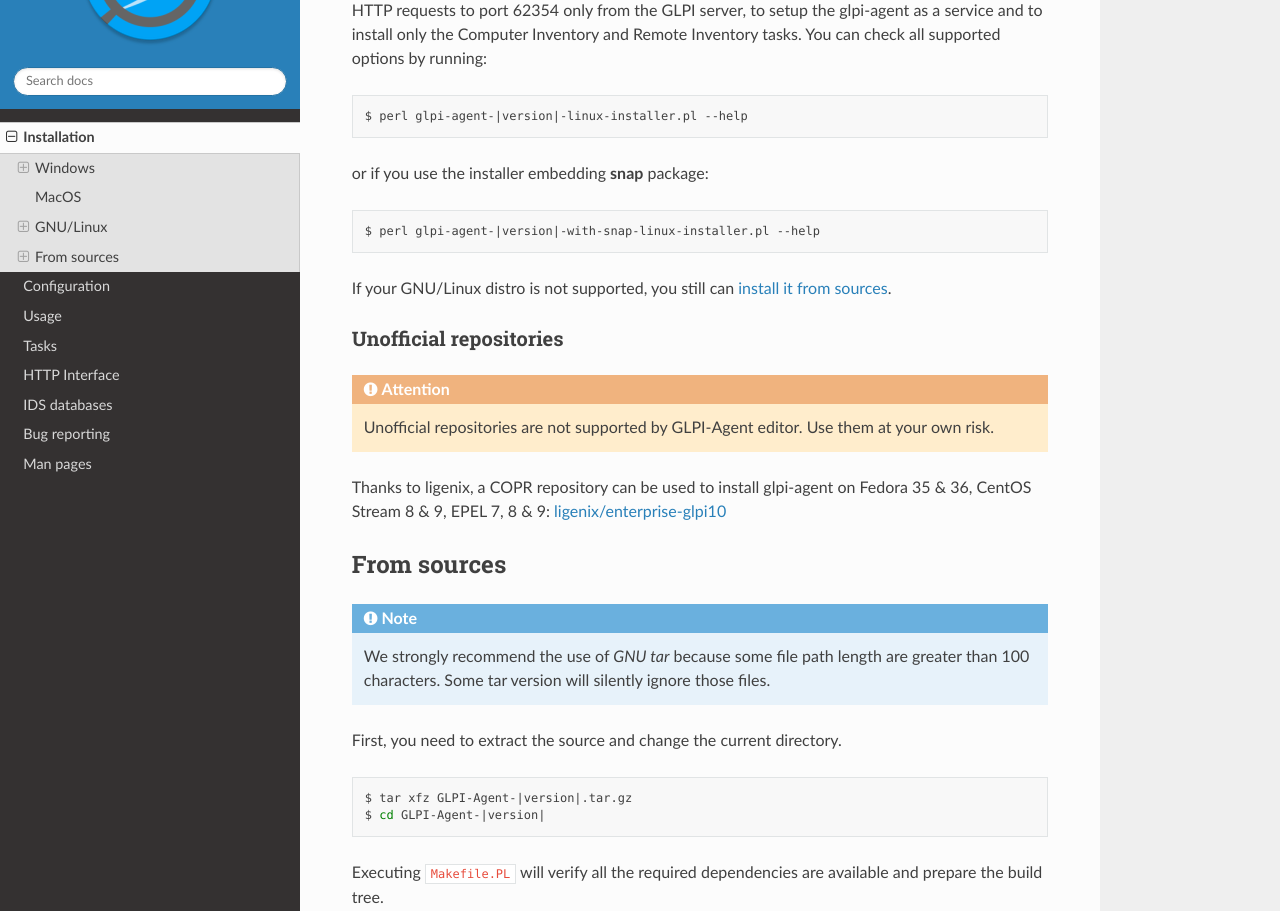
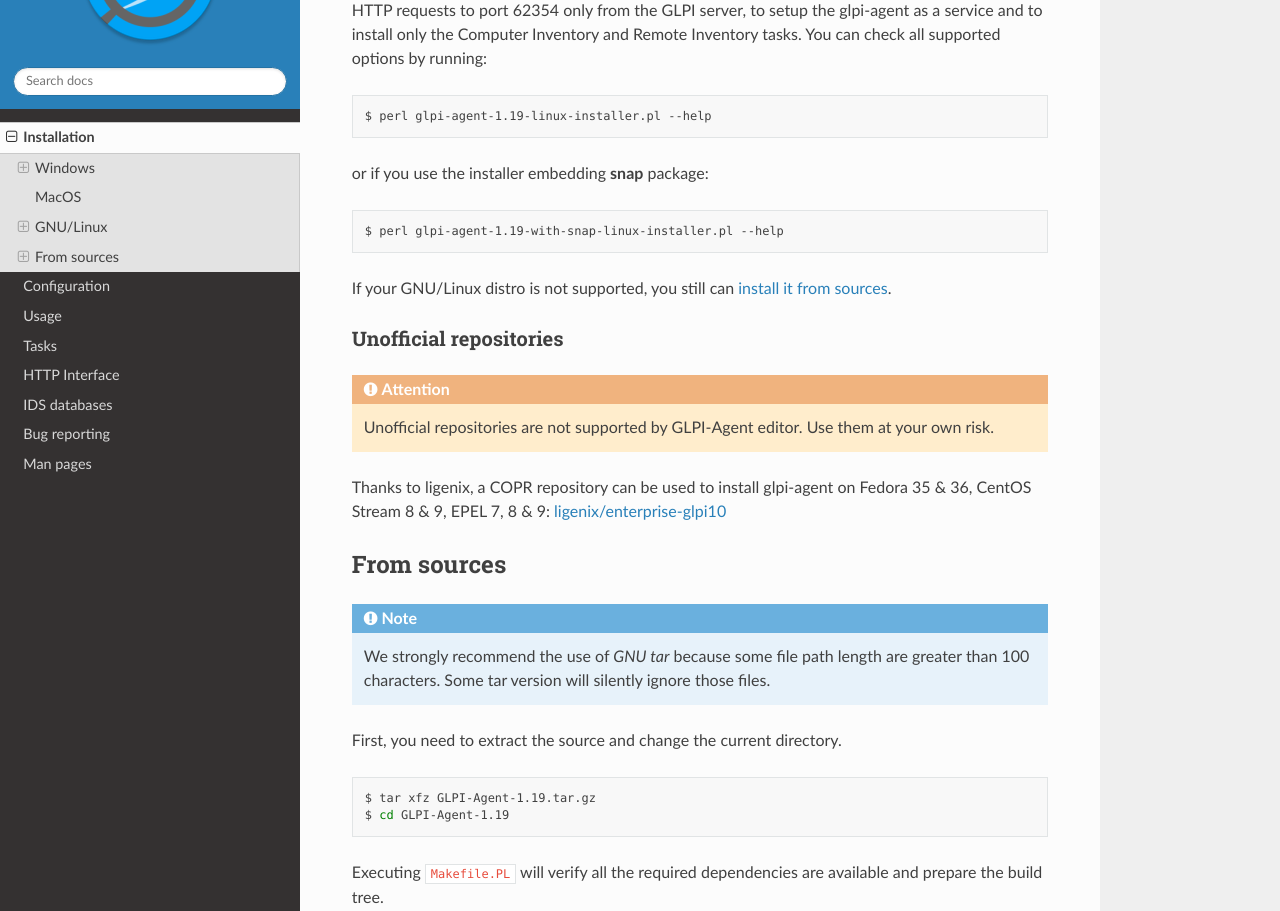
Before and after one commit to glpi-project/doc-agent, a Sphinx documentation site: the page built from source/installation/index.rst, in a window 1280 px wide and 1400 px high, scrolled down 5691 px. Shown: the part 151-1062 px from the top of the window. Built offline with Sphinx 7.4.7 and the Read the Docs theme 3.1.0, drawn with Linux system fonts in a browser that asks for light colours; some of the changed text lies outside the part shown.

Commit message:
Update version to 1.19

```diff
--- a/source/installation/index.rst
+++ b/source/installation/index.rst
@@ -204,7 +204,7 @@
 
 .. prompt:: bash
 
-   snap install --classic --dangerous GLPI-Agent-|version|_amd64.snap
+   snap install --classic --dangerous GLPI-Agent-1.19_amd64.snap
 
 After installation, you can easily configure the agent with the **set** ``snap`` sub-command:
 
@@ -249,13 +249,13 @@
 
 .. prompt:: bash
 
-   perl glpi-agent-|version|-linux-installer.pl --help
+   perl glpi-agent-1.19-linux-installer.pl --help
 
 or if you use the installer embedding **snap** package:
 
 .. prompt:: bash
 
-   perl glpi-agent-|version|-with-snap-linux-installer.pl --help
+   perl glpi-agent-1.19-with-snap-linux-installer.pl --help
 
 If your GNU/Linux distro is not supported, you still can :ref:`install it from sources <install-from-sources>`.
 
@@ -282,8 +282,8 @@
 
 .. prompt:: bash
 
-   tar xfz GLPI-Agent-|version|.tar.gz
-   cd GLPI-Agent-|version|
+   tar xfz GLPI-Agent-1.19.tar.gz
+   cd GLPI-Agent-1.19
 
 Executing ``Makefile.PL`` will verify all the required dependencies are available
 and prepare the build tree.
@@ -346,8 +346,8 @@
 
 .. prompt:: bash
 
-   tar xzf GLPI-Agent-|version|.tar.gz
-   cd GLPI-Agent-|version|
+   tar xzf GLPI-Agent-1.19.tar.gz
+   cd GLPI-Agent-1.19
 
 We use ``cpanm`` to fetch and extract the dependencies in the extlib directory:
 
--- a/source/installation/windows-command-line.rst
+++ b/source/installation/windows-command-line.rst
@@ -5,13 +5,13 @@
 
 .. prompt:: batch
 
-   GLPI-Agent-|version|-x64.msi /quiet SERVER=<URL>
+   GLPI-Agent-1.19-x64.msi /quiet SERVER=<URL>
 
 or:
 
 .. prompt:: batch
 
-   msiexec /i GLPI-Agent-|version|-x64.msi /quiet SERVER=<URL>
+   msiexec /i GLPI-Agent-1.19-x64.msi /quiet SERVER=<URL>
 
 All options can be defined in several places; the last taking precedence on all others:
 
```
Also changed, not shown: source/installation/linux-appimage.rst (+6 -6 lines).
